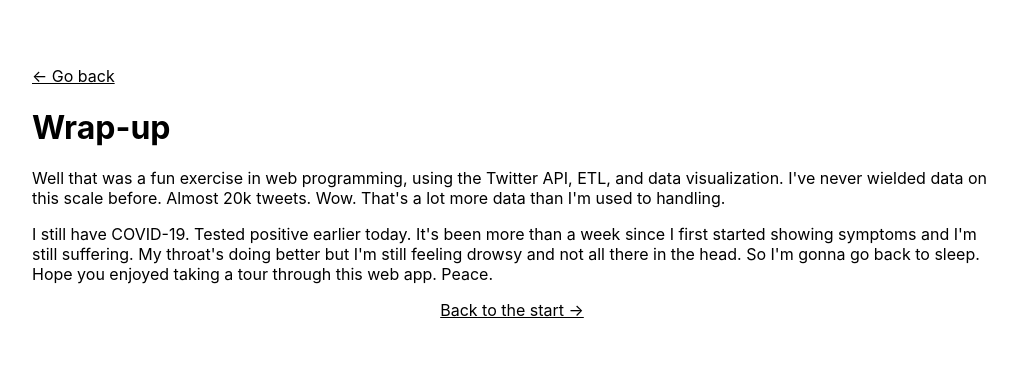
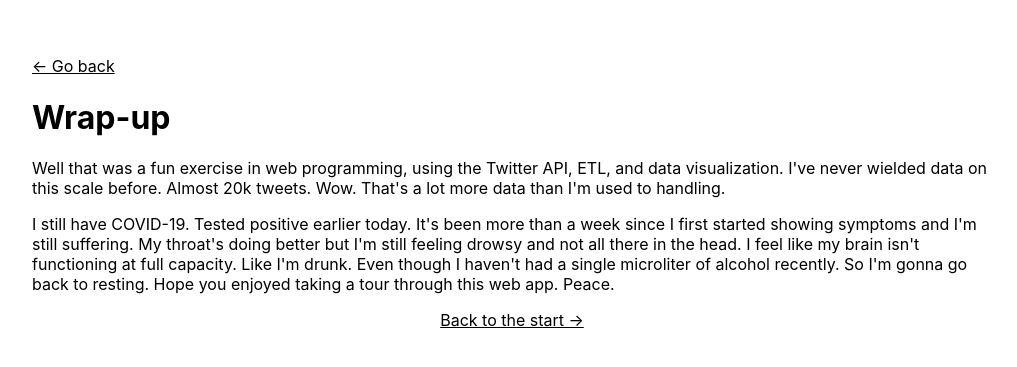
Before and after one commit to raidsrc/twitter-likes-graph, a Next.js app: page /wrap in a window 1280 px wide. Shown: the part 207-574 px from the top of the page, without its empty margins (128-1145 px from the left). Built offline with nearby package versions, Linux system fonts and the light colour scheme.

Commit message:
some more writing

```diff
--- a/pages/graph.tsx
+++ b/pages/graph.tsx
@@ -72,9 +72,9 @@ const GraphPage: NextPage<Array<NewNewTwitterLikeObject>> = () => {
             </ul> */}
             <p>Histogram component provided by <a href="https://github.com/FormidableLabs/victory" className={styles.link}>Victory</a>.</p>
             <p>I decided to use Twitter likes/favorites as a proxy for Twitter usage. I figure that Twitter usually feeds you timely and relevant tweets, so the number of tweets you like in a given time period serves as a decent approximation for your amount of Twitter usage during that time. I chose likes/favorites over tweets made or tweets replied to because I made this histogram to inspect my own Twitter usage and I never, ever Tweet.</p>
-            <p>As you can see, I was a Twitter addict during late high school and early college (late 2017 - early 2019), chilled out a bit as college went on (2019 - early 2020), returned to Twitter in full force when lockdown hit because of course he did (mid-2020 - 2021), and is now weaning himself off the constant Twitter usage (late 2021 - 2022). </p>
-            <p>{"That massive spike that occurred during the last 3 months of 2020 is crazy. I remember spending straight hours endlessly scrolling on Twitter back then. It matches up with a sharp decline in my mental health that hit me pretty hard during the pandemic. My mental health throughout the entire pandemic was abysmal, but the end of 2020 was the worst of it. Stuck at home feeling bored. Fed up with Zoom university. Tired of arguing with my parents. It's cold outside. Days are short and nights are long. Haven't seen my friends in a long time. Generally miserable. Worried about the state of the world. Worried about my own future after I graduate college. And much more. I'm better now, but damn. Staring at your phone screen day in and day out is one of the worst things you can do when you're depressed, and I went and did just that. Not a good way to nurture your mental."} </p>
-            <p>{`I have been actively trying to limit screentime starting from 2021 onward. I've adopted the view that social media is just pointless. Completely pointless. And that life is better lived offscreen. Unfortunately, this view of mine is kinda nothing but a faraway dream now, since it's impossible to do just about anything in today's society without interfacing with a screen at some point. But I try to go screenless whenever possible, if only for a short time. I like saving my eyes and my sanity. `}</p>
+            <p>As you can see, I was a Twitter addict during late high school and early college (late 2017 - early 2019), chilled out a bit as college went on (2019 - early 2020), returned to Twitter in full force when lockdown hit because of course I did (mid-2020 - 2021), and am now weaning myself off the constant Twitter usage (late 2021 - 2022). </p>
+            <p>{"That massive spike that occurred during the last 3 months of 2020 is crazy. I remember spending straight hours endlessly scrolling on Twitter back then. It matches up with a sharp decline in my mental health that hit me pretty hard during the pandemic. My mental health throughout the entire pandemic was abysmal, but the later months of 2020 were the worst of times. Stuck at home. Bored as hell. Fed up with Zoom university. Especially hated some of the classes I was taking at the time (Organic Chemistry and Software Development in C, disgusting). Tired of arguing with my parents. It's cold and cloudy outside. Days are short and nights are long. It's so dark out all the time. Haven't seen my friends in a while. Generally miserable. Worried about the state of the world. Worried about my own future after I graduate college. And much more. I'm better now, but damn. It was rough back then. You know how when you're depressed, staring at your phone will only make you feel worse? Someone should've told me that back then. I just kept using Twitter, kept doomscrolling, and kept hitting new lows. Big mistake."} </p>
+            <p>{`I have been actively trying to limit screentime starting from 2021 onward. I've adopted the view that social media is just pointless. Completely pointless. And that life is better lived offscreen. Unfortunately, this view of mine is nothing but a faraway dream now, since it's impossible to do just about anything in today's society without interfacing with a screen at some point. But I try to go screenless whenever possible, if only for a short time. I like saving my eyes and my sanity. `}</p>
           </div>
         </div>
           <Link href="/wrap"><a className={styles.link}>{"Aight cool glad we're done "}&rarr;</a></Link>
--- a/pages/wrap.tsx
+++ b/pages/wrap.tsx
@@ -19,7 +19,7 @@ const Home: NextPage = () => {
           <h1>Wrap-up</h1>
           <div className={styles.textBlurb}>
             <p>{`Well that was a fun exercise in web programming, using the Twitter API, ETL, and data visualization. I've never wielded data on this scale before. Almost 20k tweets. Wow. That's a lot more data than I'm used to handling.`}</p>
-            <p>{`I still have COVID-19. Tested positive earlier today. It's been more than a week since I first started showing symptoms and I'm still suffering. My throat's doing better but I'm still feeling drowsy and not all there in the head. So I'm gonna go back to sleep. Hope you enjoyed taking a tour through this web app. Peace.`}</p>
+            <p>{`I still have COVID-19. Tested positive earlier today. It's been more than a week since I first started showing symptoms and I'm still suffering. My throat's doing better but I'm still feeling drowsy and not all there in the head. I feel like my brain isn't functioning at full capacity. Like I'm drunk. Even though I haven't had a single microliter of alcohol recently. So I'm gonna go back to resting. Hope you enjoyed taking a tour through this web app. Peace.`}</p>
           </div>
 
         </div>
```
